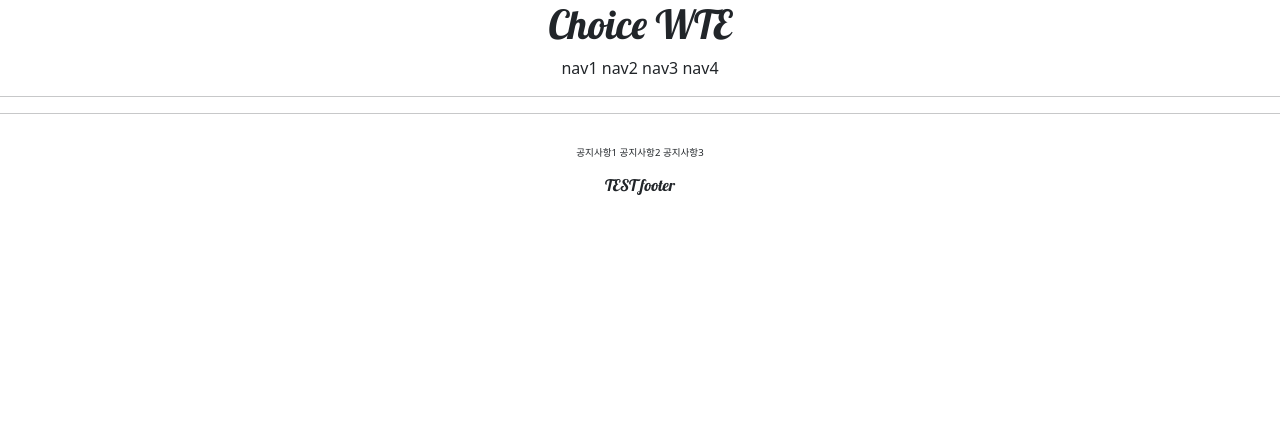
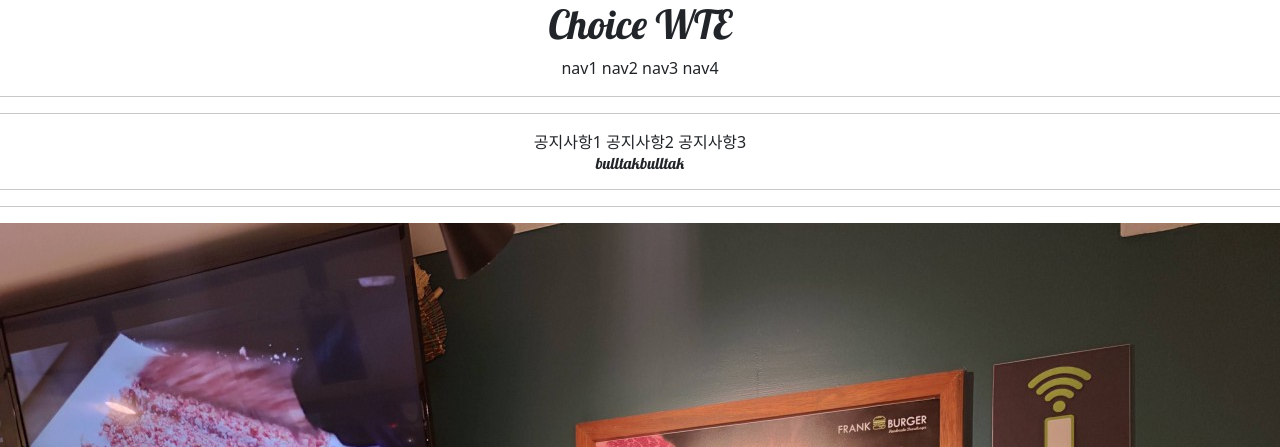
Before and after one commit to younjunsu/WTE, a Django app: template templates/base.html in a window 1280 px wide. Shown: the top 447 px of the page. Before the commit the page ends 195 px from the top, so only its background shows below. Run offline with Django 4.2, Linux system fonts and the light colour scheme; the template is opened without the code that fills it, so the values that code supplies are empty; parts of the project's set-up code (start-up, migrations or seed data) failed here and were passed over.

Commit message:
test code

```diff
--- a/accountapp/templates/accountapp/hello_world.html
+++ b/accountapp/templates/accountapp/hello_world.html
@@ -3,5 +3,5 @@
 {% block content %}
     <div style="height: 20rem; background-color: #38df81; border-radius: 1rem; margin: 2rem;">
        <h1>box center</h1>
-    </div>
+     </div>
 {% endblock %}
--- /dev/null
+++ b/static/base.css
@@ -0,0 +1,19 @@
+.wte_header{
+    text-align:center; margin: 2rem @;
+}
+
+.wte_header_logo{
+    font-family: 'Lobster', cursive;
+}
+
+.wte_footer{
+    text-align:center; margin: 1rem @;
+}
+
+.wte_footer_logo {
+    font-family: 'Lobster', cursive;
+}
+
+.wte_footer_button{
+    text-align:center; margin: 2rem @;
+}
--- a/templates/base.html
+++ b/templates/base.html
@@ -7,10 +7,18 @@
     {% include 'header.html' %}
 
     <hr>
+
     {% block content %}
     {% endblock %}
+
     <hr>
+
     {% include 'footer.html' %}
 
+    <hr>
+    <div>
+        <script defer src="js/background.js"></script>
+    </div>
+    <hr>
 </body>
 </html>
--- a/templates/footer.html
+++ b/templates/footer.html
@@ -1,14 +1,11 @@
-<!--<div style="height: 10rem; background-color: #38df81; border-radius: 1rem; margin: 2rem;">-->
-<!--    box bottom-->
-<!--</div>-->
 
-    <div style="text-align:center; margin-top: 2rem;">
-        <div style="font-size: .6rem;">
+    <div class="wte_footer">
+        <div class="wte_footer_button">
             <span>공지사항1</span>
             <span>공지사항2</span>
             <span>공지사항3</span>
         </div>
-        <div style="margin-top: 1rem;  font-family: 'Lobster', cursive;">
-            <h6>TEST footer</h6>
+        <div>
+            <h6 class="wte_footer_logo">bulltakbulltak</h6>
         </div>
     </div>
--- a/templates/head.html
+++ b/templates/head.html
@@ -1,12 +1,16 @@
+{% load static %}
 <head>
     <meta charset="UTF-8">
     <title>What to eat ? </title>
 
-    <!--Bootstrap CSS -->
+    <!--bootstrap CSS -->
     <link href="https://cdn.jsdelivr.net/npm/bootstrap@5.1.3/dist/css/bootstrap.min.css" rel="stylesheet" integrity="sha384-1BmE4kWBq78iYhFldvKuhfTAU6auU8tT94WrHftjDbrCEXSU1oBoqyl2QvZ6jIW3" crossorigin="anonymous">
 
-    <!-- Google fonts link    -->
+    <!-- google fonts link    -->
     <link rel="preconnect" href="https://fonts.googleapis.com">
     <link rel="preconnect" href="https://fonts.gstatic.com" crossorigin><link href="https://fonts.googleapis.com/css2?family=Lobster&display=swap" rel="stylesheet">
 
+    <!-- default css link    -->
+    <link rel="stylesheet" type="text/css" href="{% static 'base.css' %}">
+
 </head>
--- a/templates/header.html
+++ b/templates/header.html
@@ -3,8 +3,8 @@
 <!--</div>-->
 
 <!--margin 첫번째 상하 / 두번째 좌우 크기-->
-<div style="text-align:center; margin: 2rem @;">
-    <div style="font-family: 'Lobster', cursive;">
+<div class="wte_header">
+    <div class="wte_header_logo">
         <h1>Choice WTE</h1>
     </div>
     <div>
--- /dev/null
+++ b/templates/js/background.js
@@ -0,0 +1,9 @@
+const images = [
+    "0.png", "1.png", "2.png"
+];
+
+const chosenImage = images[Math.floor(Math.random() * images.length)];
+const bgImage = document.createElement("img");
+
+bgImage.src = `img/${chosenImage}`;
+document.body.appendChild(bgImage);
```
Also changed, not shown: SQL/choice_random.sql (added, +24 -0 lines), WTE/settings.py (+9 -8 lines), accountapp/views.py (line endings or trailing spaces), templates/img/0.png (added), templates/img/1.png (added), templates/img/2.png (added).
